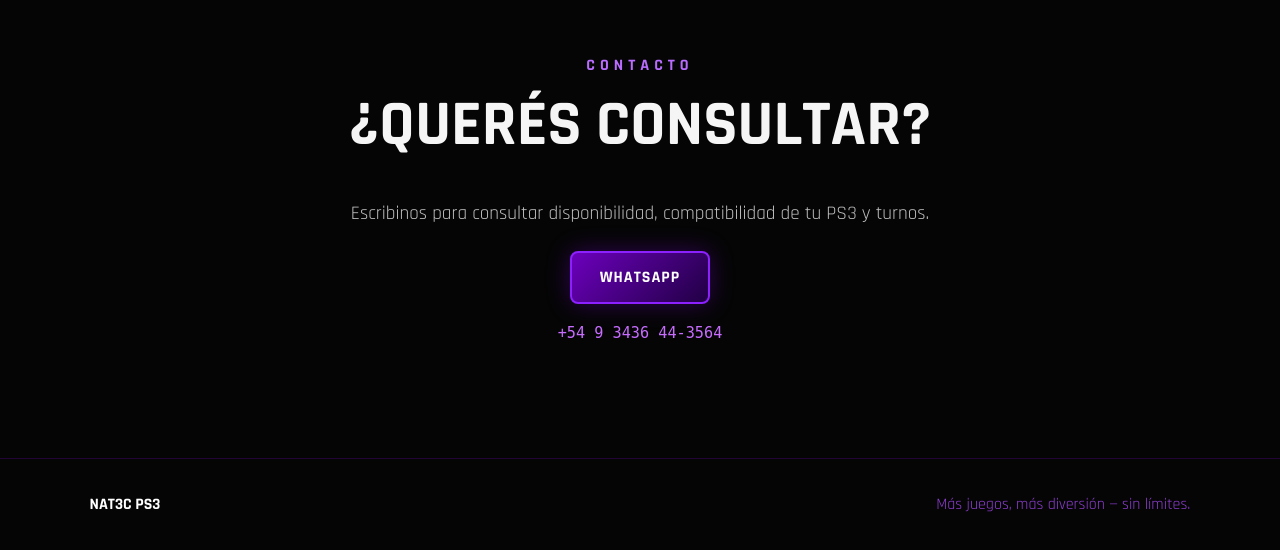
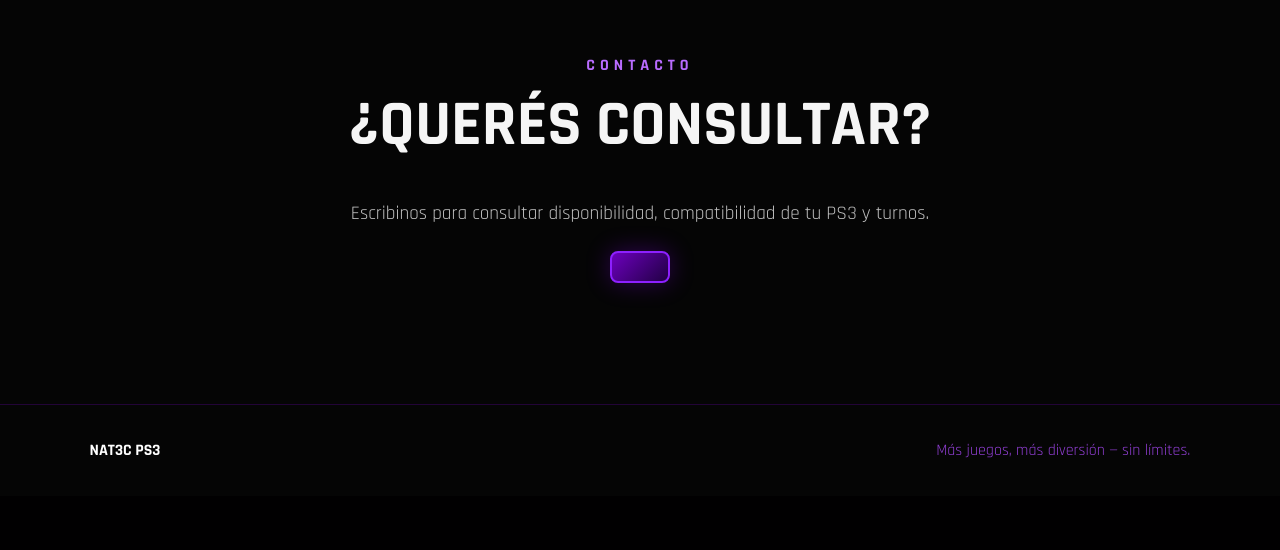
Before and after one commit to nainggo55/NAT3C_PS3_WEB, a Flask app: page / in a window 1280 px wide. Shown: the part 3698-4248 px from the top of the page. After the commit the page ends 4156 px from the top, so only its background shows below. Run offline with Flask 3, Linux system fonts and the light colour scheme.

Commit message:
Add files via upload

```diff
--- a/NAT3C_PS3_Web/templates/index.html
+++ b/NAT3C_PS3_Web/templates/index.html
@@ -79,8 +79,8 @@
             <p class="eyebrow">CONTACTO</p>
             <h2>¿QUERÉS CONSULTAR?</h2>
             <p>Escribinos para consultar disponibilidad, compatibilidad de tu PS3 y turnos.</p>
-            <a class="btn" href="https://wa.me/" target="_blank" rel="noopener">WHATSAPP</a>
-            <p class="small"><code>+54 9 3436 44-3564</code> </p>
+            <a class="btn" href="https://wa.me/qr/2JNCI7SCLBEHL1" target="_blank" rel="noopener"></a>
+            <p class="small"><code></code> </p>
         </section>
     </main>
 
```
